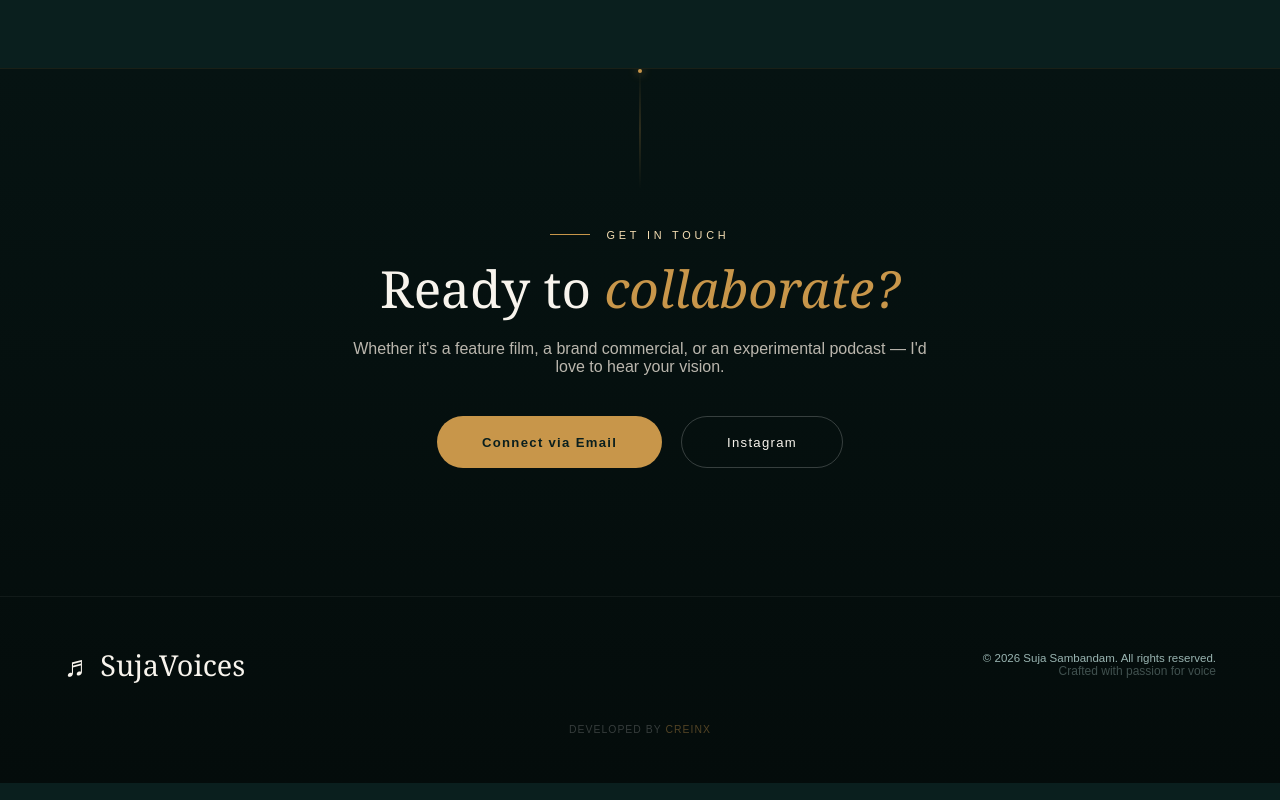
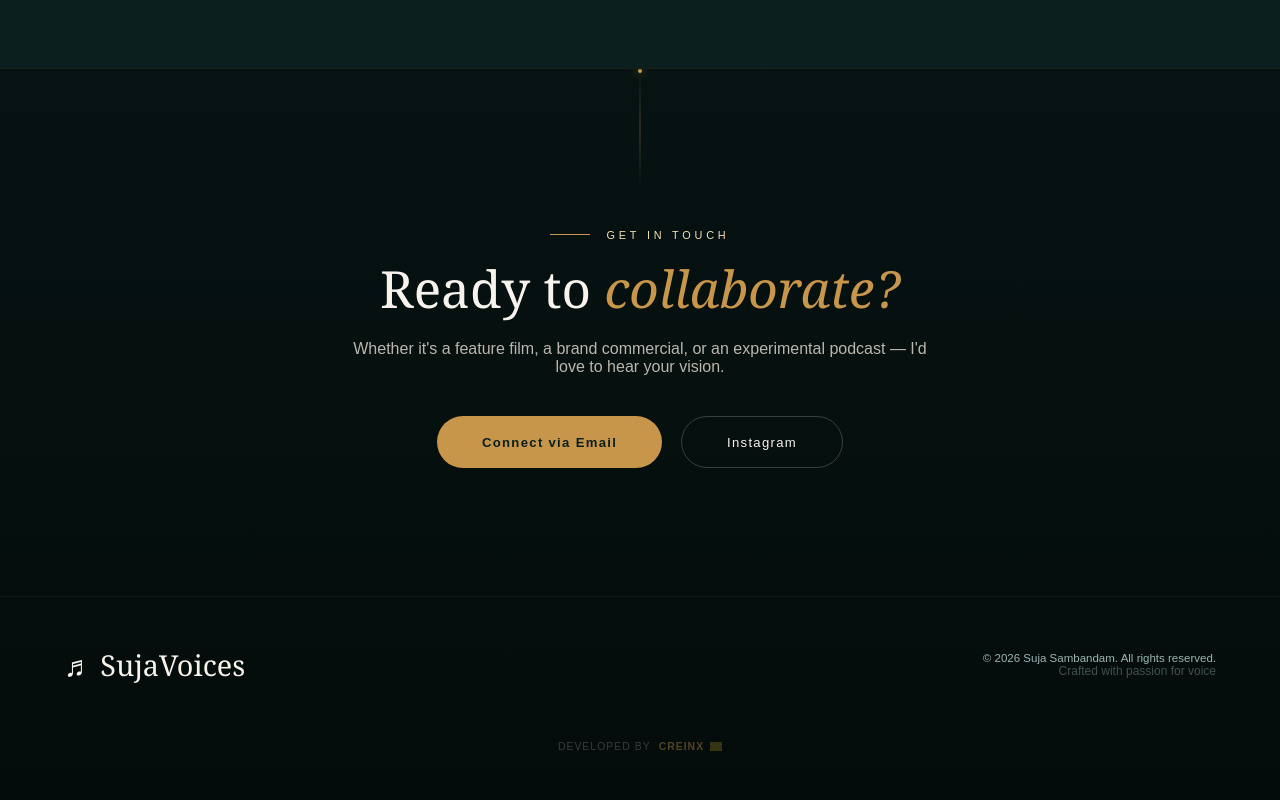
Before and after one commit to creinx-sample/artistic, a React (Vite) app: page / in a window 1280 px wide. Shown: the part 2813-3613 px from the top of the page. Built offline with nearby package versions, Linux system fonts and the light colour scheme; no server answers; grey boxes are pictures that could not be loaded; a web font is replaced by a local one.

Commit message:
Update Footer: Creinx link with animation

```diff
--- a/src/components/Footer.tsx
+++ b/src/components/Footer.tsx
@@ -25,7 +25,7 @@ export default function Footer() {
           <span style={{ opacity: 0.4, fontSize: '0.75rem' }}>Crafted with passion for voice</span>
         </div>
         <div className="dev-watermark">
-          Developed by <strong>Creinx</strong>
+          Developed by <a href="https://www.creinx.com/" target="_blank" rel="noopener noreferrer" className="creinx-link">Creinx</a>
         </div>
       </div>
     </footer>
--- a/src/index.css
+++ b/src/index.css
@@ -300,8 +300,12 @@ footer{background:linear-gradient(to bottom, #061312, #040c0b); position:relativ
 .footer-bottom-links{display:flex;gap:2rem}
 .footer-bottom-links a{font-size:.72rem;color:var(--text-muted);text-decoration:none;transition:color .3s}
 .footer-bottom-links a:hover{color:var(--gold)}
-.dev-watermark{font-size:.65rem;color:rgba(255,255,255,0.2);letter-spacing:.1em;text-transform:uppercase;margin-top:1.5rem;text-align:center;width:100%}
-.dev-watermark strong{color:rgba(200,150,74,0.4);font-weight:500}
+.dev-watermark{font-size:.65rem;color:rgba(255,255,255,0.2);letter-spacing:.1em;text-transform:uppercase;margin-top:2.5rem;text-align:center;width:100%;display:flex;align-items:center;justify-content:center;gap:8px}
+.creinx-link{color:rgba(200,150,74,0.4);font-weight:600;text-decoration:none!important;transition:all .3s ease;position:relative;display:inline-flex;align-items:center;gap:6px}
+.creinx-link:hover{color:var(--gold);transform:translateY(-1px)}
+.creinx-link::after{content:'';width:12px;height:12px;background:url("https://www.svgrepo.com/show/501168/audio-wave.svg") center/contain no-repeat;filter:invert(0.7) sepia(1) saturate(3) hue-rotate(10deg);opacity:.3;transition:all .3s ease}
+.creinx-link:hover::after{opacity:1;filter:invert(0.5) sepia(1) saturate(5) hue-rotate(10deg);animation:creinx-pulse 1s ease-in-out infinite}
+@keyframes creinx-pulse{0%,100%{transform:scale(1)}50%{transform:scale(1.3)}}
 
 /* ── AUDIO MODAL ── */
 .modal-overlay{position:fixed;inset:0;z-index:2000;background:rgba(10,20,20,.85);backdrop-filter:blur(16px);display:flex;align-items:center;justify-content:center;opacity:0;pointer-events:none;transition:opacity .3s}
```
